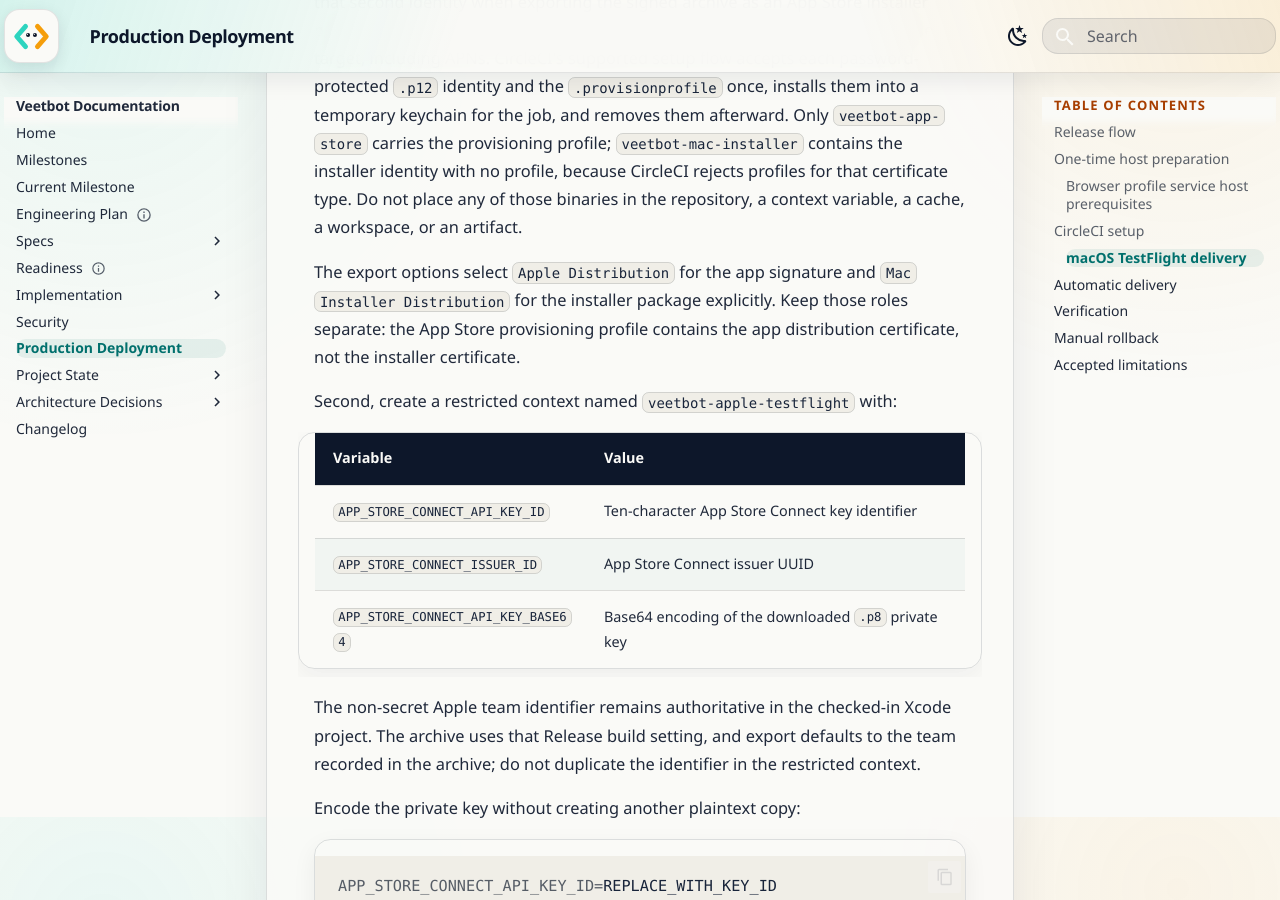
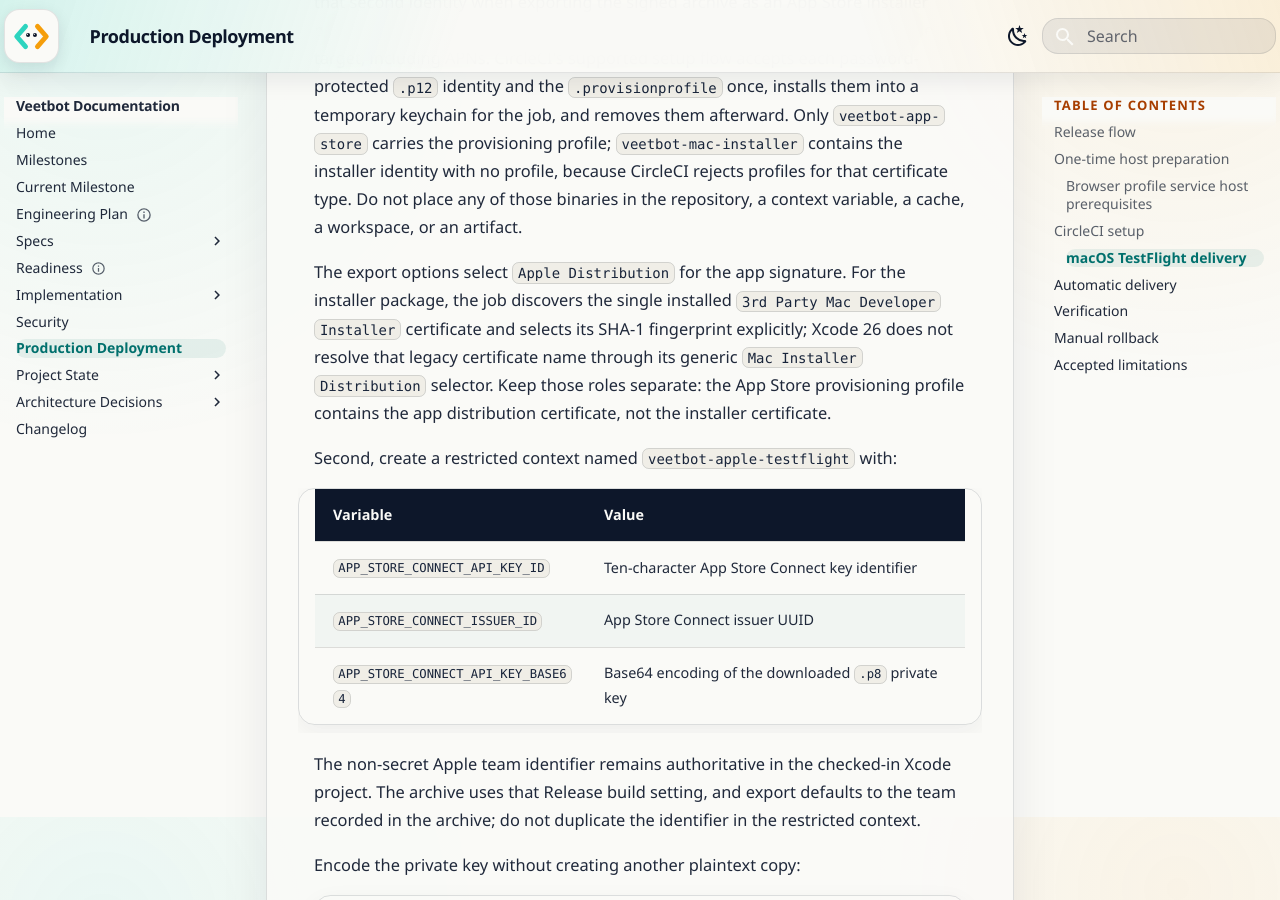
Before and after one commit to avitus/veetbot, an MkDocs documentation site: the page built from docs/deployment.md, in a window 1280 px wide and 900 px high, scrolled down 10883 px. Built offline with MkDocs 1.6.1 and Material for MkDocs 9.7.7, drawn with Linux system fonts in a browser that asks for light colours.

Commit message:
fix(ci): select installed TestFlight installer certificate
Reading-Lane: A

```diff
--- a/docs/deployment.md
+++ b/docs/deployment.md
@@ -434,10 +434,13 @@
 place any of those binaries in the repository, a context variable, a cache, a
 workspace, or an artifact.
 
-The export options select `Apple Distribution` for the app signature and
-`Mac Installer Distribution` for the installer package explicitly. Keep those
-roles separate: the App Store provisioning profile contains the app
-distribution certificate, not the installer certificate.
+The export options select `Apple Distribution` for the app signature. For the
+installer package, the job discovers the single installed
+`3rd Party Mac Developer Installer` certificate and selects its SHA-1
+fingerprint explicitly; Xcode 26 does not resolve that legacy certificate name
+through its generic `Mac Installer Distribution` selector. Keep those roles
+separate: the App Store provisioning profile contains the app distribution
+certificate, not the installer certificate.
 
 Second, create a restricted context named `veetbot-apple-testflight` with:
 
--- a/docs/status/citation-ledger.yaml
+++ b/docs/status/citation-ledger.yaml
@@ -280,7 +280,7 @@
   - cite: "docs/plan/notifications-and-devices.md#docs/plan/multi-device-and-surfaces.md:441"
     excerpt: "## Open questions for review"
     digest: "b6a2adc3e0938fad"
-  - cite: "docs/plan/operational-hardening.md#docs/deployment.md:735-742"
+  - cite: "docs/plan/operational-hardening.md#docs/deployment.md:738-745"
     excerpt: "## Accepted limitations"
     digest: "ad0074ad56656b13"
   - cite: "docs/plan/operational-hardening.md#docs/plan/event-log-and-persistence.md:962-973"
```
Also changed, not shown: docs/plan/operational-hardening.md (+1 -1 lines), 2 other files.
